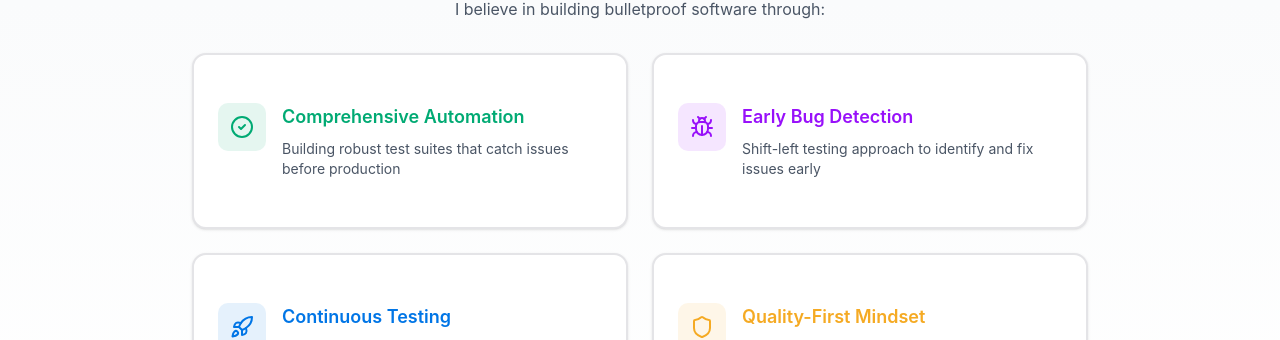
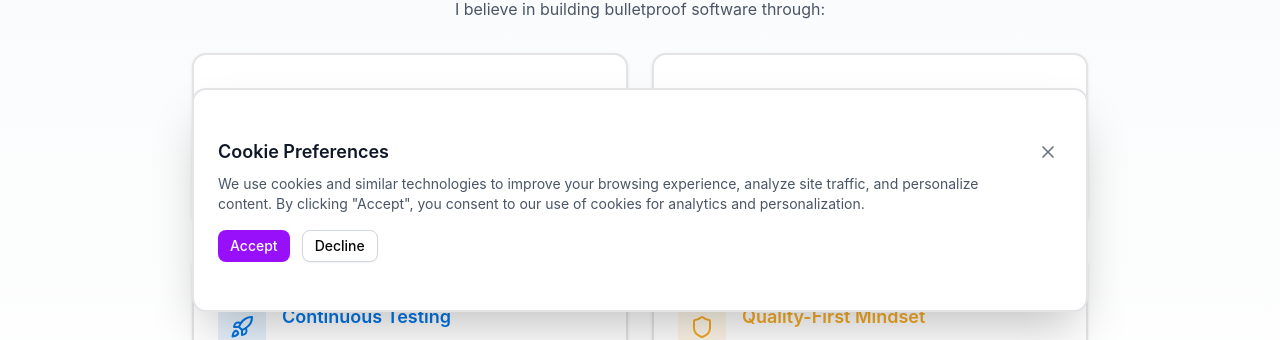
Before and after one commit to radekBednarik/personal_cv_page, a React (Vite) app: page / in a window 1280 px wide. Shown: the part 472-812 px from the top of the page. Built offline with nearby package versions, Linux system fonts and the light colour scheme; no server answers.

Commit message:
feat: Add banner and GA analytics

```diff
--- /dev/null
+++ b/src/components/CookieConsentBanner.tsx
@@ -0,0 +1,120 @@
+import { X } from "lucide-react";
+import { useEffect, useState } from "react";
+import { loadGTM, updateConsent } from "@/lib/analytics";
+import { hasConsentDecision, setConsentState } from "@/lib/consent";
+import { Button } from "./ui/button";
+import { Card, CardContent } from "./ui/card";
+
+interface CookieConsentBannerProps {
+	containerId?: string;
+	onConsentChange?: () => void;
+}
+
+export function CookieConsentBanner({
+	containerId,
+	onConsentChange,
+}: CookieConsentBannerProps) {
+	const [isVisible, setIsVisible] = useState(false);
+
+	useEffect(() => {
+		// Show banner if user hasn't made a decision yet
+		setIsVisible(!hasConsentDecision());
+	}, []);
+
+	const handleAccept = () => {
+		setConsentState("granted");
+		updateConsent("granted");
+		if (containerId) {
+			loadGTM(containerId);
+		}
+		setIsVisible(false);
+		onConsentChange?.();
+	};
+
+	const handleDecline = () => {
+		setConsentState("denied");
+		updateConsent("denied");
+		setIsVisible(false);
+		onConsentChange?.();
+	};
+
+	const handleDismiss = () => {
+		// Dismiss = Decline (reject consent)
+		setConsentState("denied");
+		updateConsent("denied");
+		setIsVisible(false);
+		onConsentChange?.();
+	};
+
+	// Allow parent to re-open banner
+	useEffect(() => {
+		const handleReopenBanner = () => {
+			setIsVisible(true);
+		};
+
+		window.addEventListener("reopen-consent-banner", handleReopenBanner);
+
+		return () => {
+			window.removeEventListener("reopen-consent-banner", handleReopenBanner);
+		};
+	}, []);
+
+	if (!isVisible) {
+		return null;
+	}
+
+	return (
+		<div className="fixed inset-x-0 bottom-0 z-50 p-4 pb-safe animate-in fade-in slide-in-from-bottom-4 duration-500">
+			<Card className="max-w-4xl mx-auto border-2 shadow-2xl bg-white dark:bg-gray-900">
+				<CardContent className="p-6">
+					<div className="flex items-start gap-4">
+						<div className="flex-1">
+							<h3 className="text-lg font-semibold text-gray-900 dark:text-white mb-2">
+								Cookie Preferences
+							</h3>
+							<p className="text-sm text-gray-600 dark:text-gray-300 mb-4">
+								We use cookies and similar technologies to improve your browsing
+								experience, analyze site traffic, and personalize content. By
+								clicking "Accept", you consent to our use of cookies for
+								analytics and personalization.
+							</p>
+							<div className="flex flex-wrap gap-3">
+								<Button
+									onClick={handleAccept}
+									size="sm"
+									className="bg-purple-600 hover:bg-purple-700 text-white font-medium"
+								>
+									Accept
+								</Button>
+								<Button
+									onClick={handleDecline}
+									size="sm"
+									variant="outline"
+									className="border-gray-300 dark:border-gray-600 hover:bg-gray-100 dark:hover:bg-gray-800"
+								>
+									Decline
+								</Button>
+							</div>
+						</div>
+						<button
+							type="button"
+							onClick={handleDismiss}
+							className="flex-shrink-0 p-1 rounded-full hover:bg-gray-100 dark:hover:bg-gray-800 transition-colors"
+							aria-label="Decline cookies and close banner"
+						>
+							<X className="w-5 h-5 text-gray-500 dark:text-gray-400" />
+						</button>
+					</div>
+				</CardContent>
+			</Card>
+		</div>
+	);
+}
+
+/**
+ * Helper function to reopen the consent banner
+ * Used by the "Manage Cookies" link
+ */
+export function reopenConsentBanner() {
+	window.dispatchEvent(new CustomEvent("reopen-consent-banner"));
+}
--- /dev/null
+++ b/src/components/ManageCookies.tsx
@@ -0,0 +1,25 @@
+import { clearConsentState } from "@/lib/consent";
+import { reopenConsentBanner } from "./CookieConsentBanner";
+
+interface ManageCookiesProps {
+	className?: string;
+}
+
+export function ManageCookies({ className = "" }: ManageCookiesProps) {
+	const handleClick = (e: React.MouseEvent) => {
+		e.preventDefault();
+		clearConsentState();
+		reopenConsentBanner();
+	};
+
+	return (
+		<button
+			type="button"
+			onClick={handleClick}
+			className={`text-purple-600 dark:text-purple-400 font-semibold transition-colors transition-transform duration-200 hover:text-purple-700 dark:hover:text-purple-300 hover:scale-105 ${className}`}
+			aria-label="Manage cookie preferences"
+		>
+			Manage Cookies
+		</button>
+	);
+}
--- /dev/null
+++ b/src/lib/analytics.ts
@@ -0,0 +1,86 @@
+/**
+ * Google Tag Manager and consent mode integration
+ */
+
+import { getConsentState } from "./consent";
+
+// Extend Window interface to include gtag
+declare global {
+	interface Window {
+		dataLayer: unknown[];
+		gtag: (...args: unknown[]) => void;
+	}
+}
+
+/**
+ * Update consent state in Google Tag Manager
+ */
+export function updateConsent(state: "granted" | "denied"): void {
+	if (typeof window === "undefined") return;
+
+	window.dataLayer = window.dataLayer || [];
+
+	if (state === "granted") {
+		window.gtag("consent", "update", {
+			ad_user_data: "granted",
+			ad_personalization: "granted",
+			ad_storage: "granted",
+			analytics_storage: "granted",
+		});
+	} else {
+		window.gtag("consent", "update", {
+			ad_user_data: "denied",
+			ad_personalization: "denied",
+			ad_storage: "denied",
+			analytics_storage: "denied",
+		});
+	}
+}
+
+/**
+ * Load Google Tag Manager script dynamically
+ */
+export function loadGTM(containerId: string): void {
+	if (typeof window === "undefined" || typeof document === "undefined") return;
+
+	// Check if GTM is already loaded
+	const existingScript = document.querySelector(
+		`script[src*="googletagmanager.com/gtm.js"]`,
+	);
+	if (existingScript) {
+		return;
+	}
+
+	// Create and insert GTM script
+	const script = document.createElement("script");
+	script.async = true;
+	script.src = `https://www.googletagmanager.com/gtm.js?id=${containerId}`;
+
+	const firstScript = document.getElementsByTagName("script")[0];
+	if (firstScript?.parentNode) {
+		firstScript.parentNode.insertBefore(script, firstScript);
+	}
+}
+
+/**
+ * Initialize analytics based on stored consent
+ * Call this on app load
+ */
+export function initializeAnalytics(containerId?: string): void {
+	if (!containerId) {
+		console.warn("GTM Container ID not provided");
+		return;
+	}
+
+	const consentState = getConsentState();
+
+	if (consentState === "granted") {
+		// User has previously granted consent, load GTM
+		updateConsent("granted");
+		loadGTM(containerId);
+	} else if (consentState === "denied") {
+		// User has denied consent, just update the state
+		updateConsent("denied");
+	}
+	// If null (no decision), do nothing - banner will show
+}
--- /dev/null
+++ b/src/lib/consent.ts
@@ -0,0 +1,55 @@
+/**
+ * Consent management utilities for cookie consent and analytics tracking
+ */
+
+export type ConsentState = "granted" | "denied" | null;
+
+const CONSENT_KEY = "cookie_consent";
+
+/**
+ * Get the current consent state from localStorage
+ */
+export function getConsentState(): ConsentState {
+	try {
+		const stored = localStorage.getItem(CONSENT_KEY);
+		if (stored === "granted" || stored === "denied") {
+			return stored;
+		}
+		return null;
+	} catch {
+		// localStorage not available (e.g., in SSR or private browsing)
+		return null;
+	}
+}
+
+/**
+ * Set the consent state in localStorage
+ */
+export function setConsentState(state: "granted" | "denied"): void {
+	try {
+		localStorage.setItem(CONSENT_KEY, state);
+	} catch {
+		// Fail silently if localStorage is not available
+		console.warn("Unable to save consent state to localStorage");
+	}
+}
+
+/**
+ * Clear the consent state from localStorage
+ * Used when user wants to change their decision
+ */
+export function clearConsentState(): void {
+	try {
+		localStorage.removeItem(CONSENT_KEY);
+	} catch {
+		// Fail silently if localStorage is not available
+		console.warn("Unable to clear consent state from localStorage");
+	}
+}
+
+/**
+ * Check if user has made a consent decision
+ */
+export function hasConsentDecision(): boolean {
+	return getConsentState() !== null;
+}
--- a/src/routes/index.tsx
+++ b/src/routes/index.tsx
@@ -1,12 +1,16 @@
 import { createFileRoute } from "@tanstack/react-router";
+import { useEffect } from "react";
 import { BugHunter } from "@/components/BugHunter";
+import { CookieConsentBanner } from "@/components/CookieConsentBanner";
 import { EducationCertsSection } from "@/components/EducationCertsSection";
 import { ExperienceSection } from "@/components/ExperienceSection";
 import Header from "@/components/Header";
 import { HeroSection } from "@/components/HeroSection";
+import { ManageCookies } from "@/components/ManageCookies";
 import { ProfileSection } from "@/components/ProfileSection";
 import { SkillsSection } from "@/components/SkillsSection";
 import { TestingPhilosophySection } from "@/components/TestingPhilosophySection";
+import { initializeAnalytics } from "@/lib/analytics";
 import type { Resume } from "@/lib/resume-types";
 import resumeData from "../../.temp/resume.json";
 
@@ -16,6 +20,13 @@ export const Route = createFileRoute("/")({
 
 function App() {
 	const resume = resumeData as Resume;
+	const gtmContainerId = import.meta.env.VITE_GTM_CONTAINER_ID;
+
+	useEffect(() => {
+		// Initialize analytics on component mount
+		initializeAnalytics(gtmContainerId);
+		// eslint-disable-next-line react-hooks/exhaustive-deps
+	}, []);
 
 	return (
 		<div className="min-h-screen bg-white dark:bg-gray-900">
@@ -67,10 +78,16 @@ function App() {
 					</a>
 					. All rights reserved.
 				</p>
+				<p className="text-sm mt-2">
+					<ManageCookies />
+				</p>
 			</footer>
 
 			{/* Bug Hunter Game */}
 			<BugHunter />
+
+			{/* Cookie Consent Banner */}
+			<CookieConsentBanner containerId={gtmContainerId} />
 		</div>
 	);
 }
```
Also changed, not shown: 2 other files (tests, documents, lock files or other folders).
